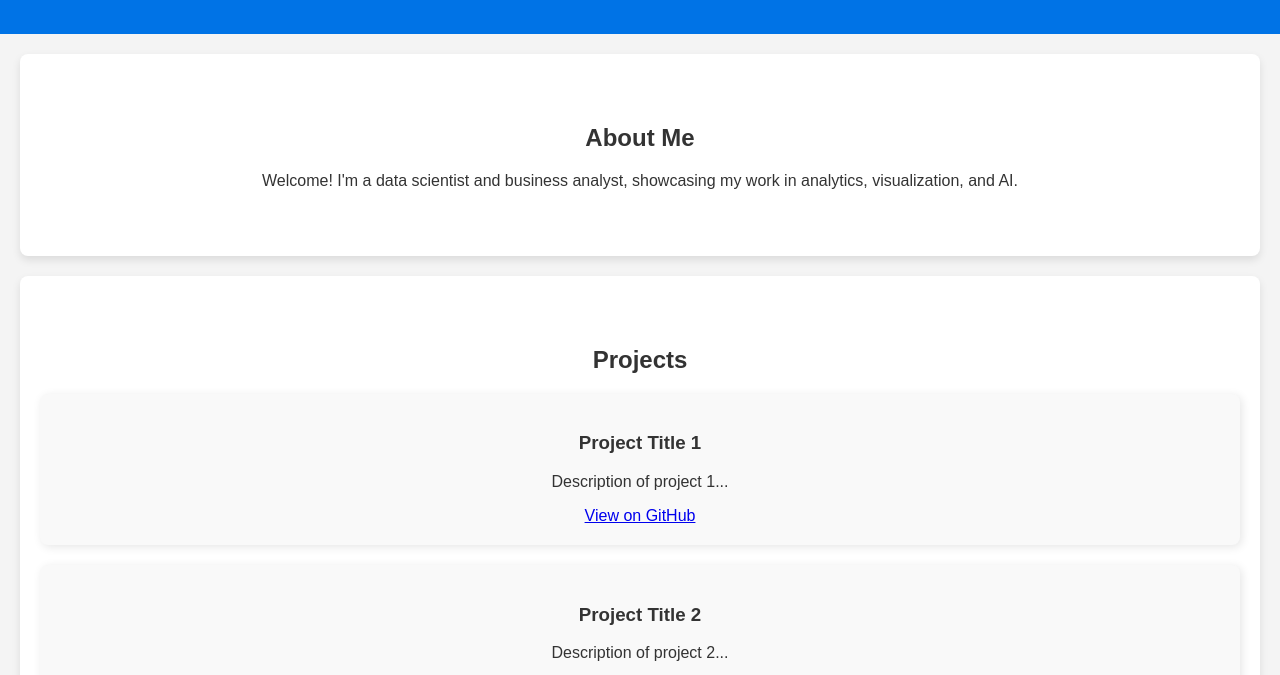
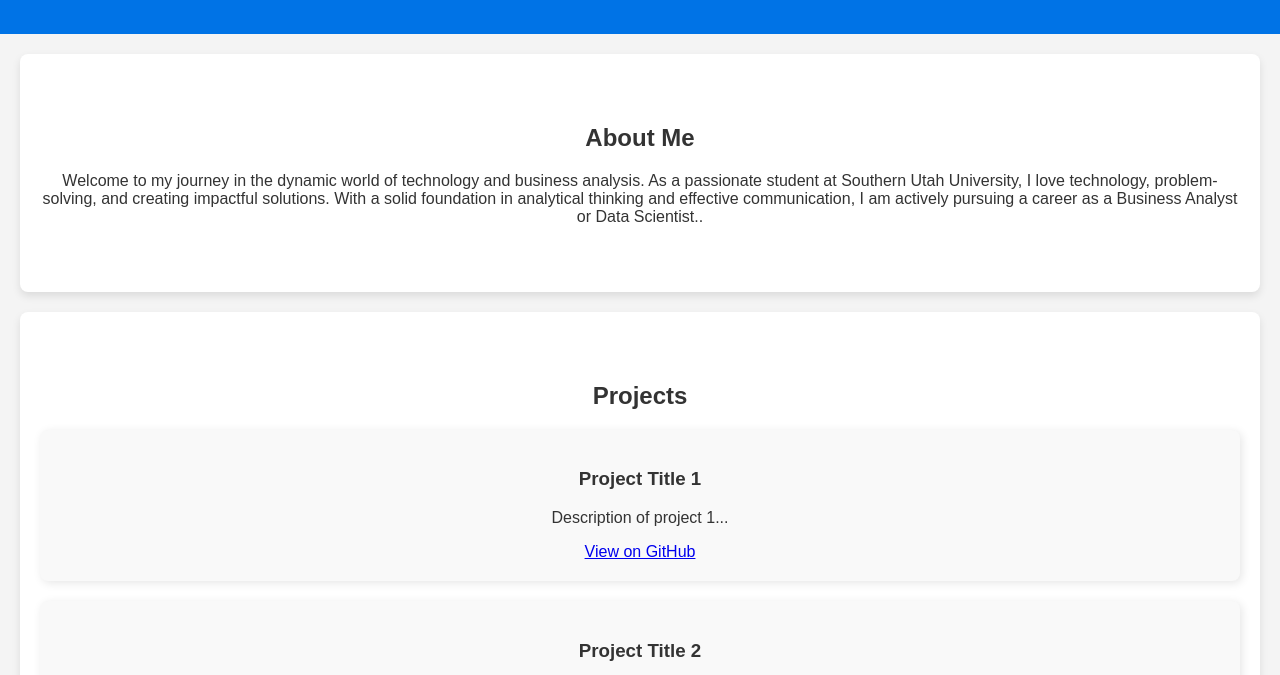
Before and after one commit to victormvalle/victormvalle.github.io, a plain HTML site: page index.html in a window 1280 px wide. Shown: the part 120-795 px from the top of the page. Drawn offline with Linux system fonts and the light colour scheme.

Commit message:
testing paragraphs

```diff
--- a/index.html
+++ b/index.html
@@ -25,7 +25,9 @@
     <section id="about">
         <div class="container">
             <h2>About Me</h2>
-            <p>Welcome! I'm a data scientist and business analyst, showcasing my work in analytics, visualization, and AI.</p>
+            <p>Welcome to my journey in the dynamic world of technology and business analysis.
+                As a passionate student at Southern Utah University, I love technology, problem-solving, and creating impactful solutions.
+                With a solid foundation in analytical thinking and effective communication, I am actively pursuing a career as a Business Analyst or Data Scientist..</p>
         </div>
     </section>
 
```
